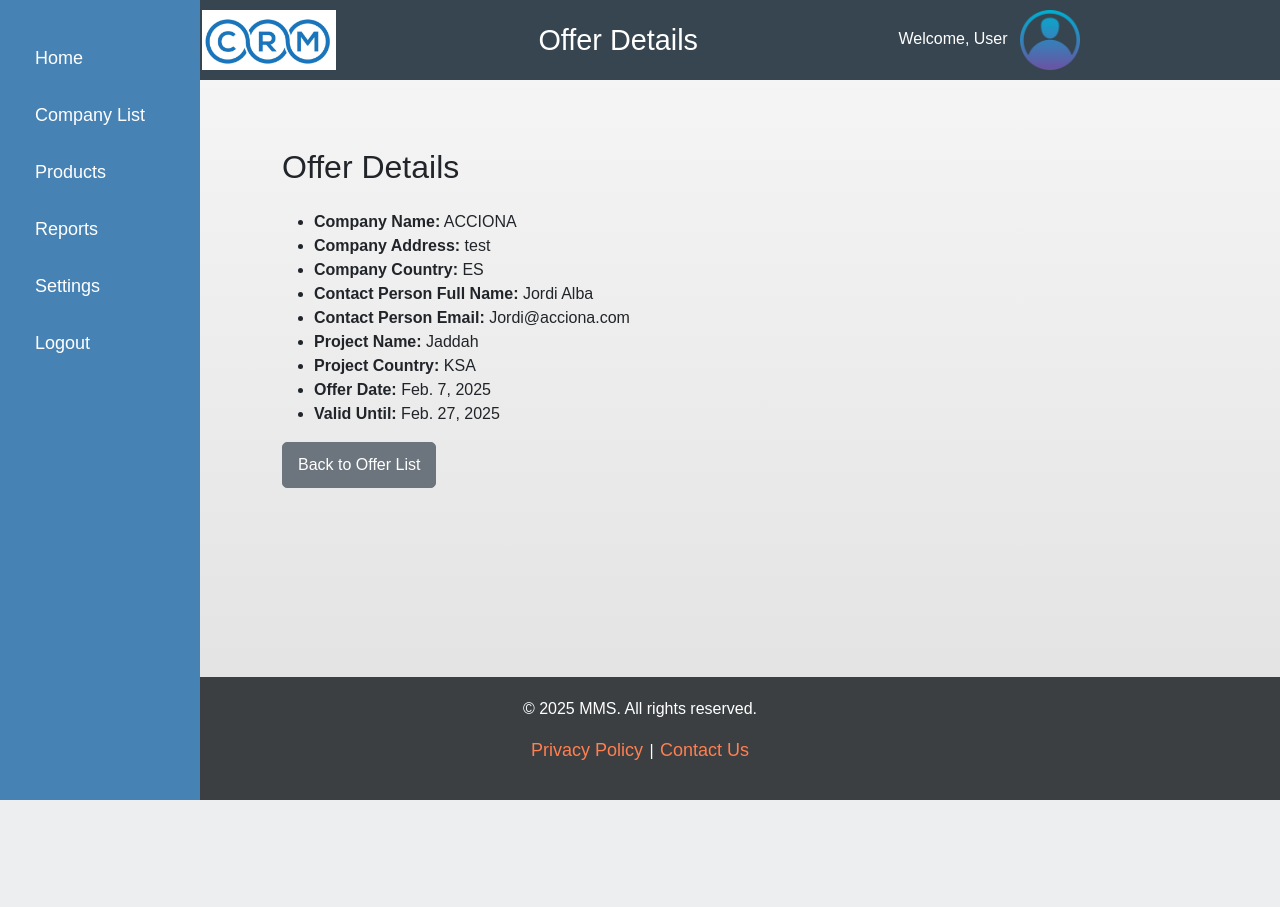
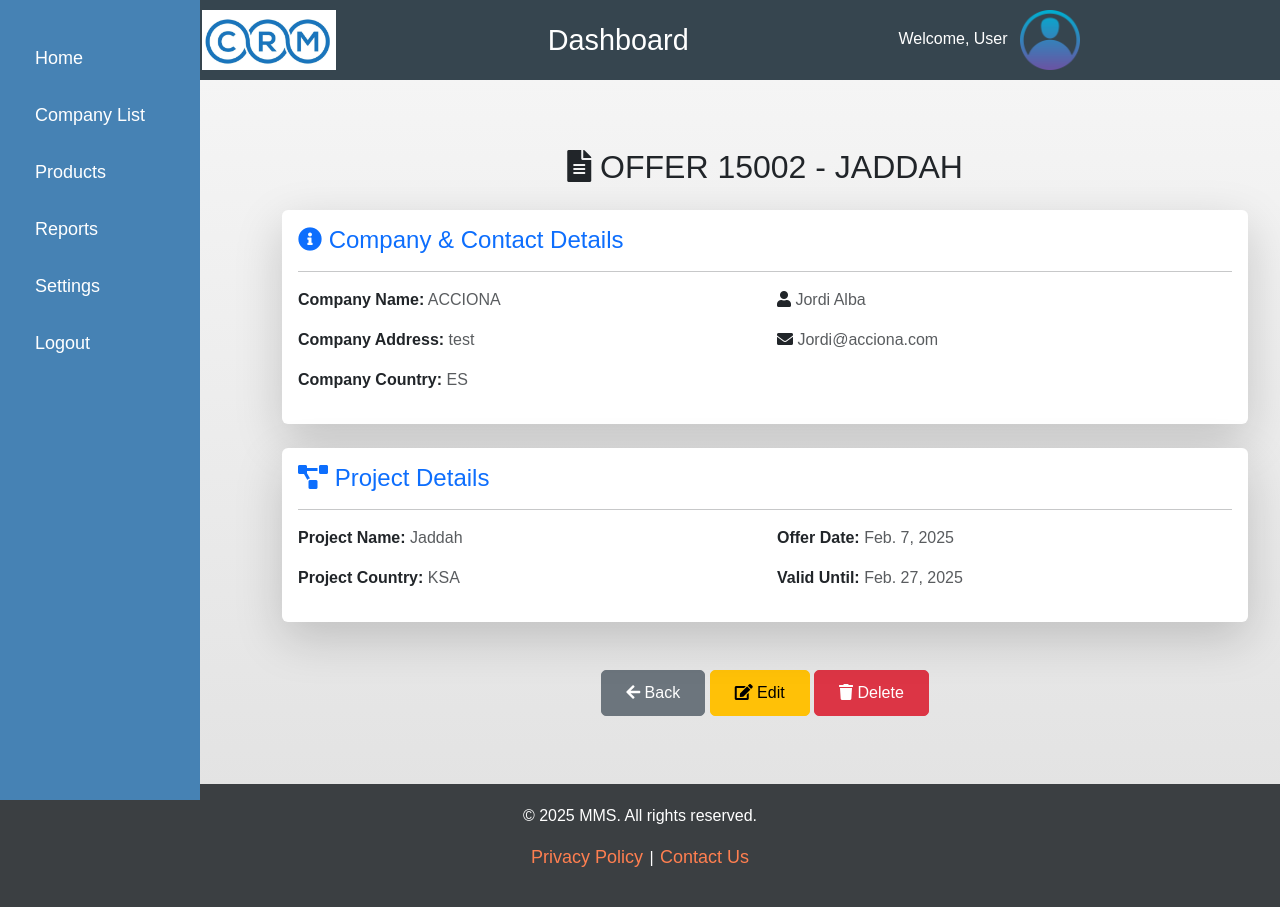
Before and after one commit to SinanAdnan/small_crm, a Django app: page /offers/2/ in a window 1280 px wide. Before the commit the page ends 800 px from the top, so only its background shows below. Run offline with Django 5.2, Linux system fonts and the light colour scheme; data comes from the database, SQL or seed files in the repository; both versions use the stored data as it was after the commit.

Commit message:
change to the new computer work

```diff
--- a/crm/templates/base.html
+++ b/crm/templates/base.html
@@ -3,7 +3,7 @@
 <head>
   <meta charset="UTF-8">
   <meta name="viewport" content="width=device-width, initial-scale=1.0">
-  <title>{% block title %}Company Dashboard{% endblock %}</title>
+  <title>{% block title %}Dashboard{% endblock %}</title>
   <link href="https://cdn.jsdelivr.net/npm/bootstrap@5.3.0-alpha1/dist/css/bootstrap.min.css" rel="stylesheet">
   <link href="https://cdnjs.cloudflare.com/ajax/libs/font-awesome/5.15.4/css/all.min.css" rel="stylesheet">
   {% load static %}
@@ -17,7 +17,7 @@
     <div class="logo">
       <a href="/"><img src="{% static 'images/crm_logo.png' %}" alt="CRM Logo"/></a>
     </div>
-    <h1>{% block header %}Company Dashboard{% endblock %}</h1>
+    <h1>{% block header %}Dashboard{% endblock %}</h1>
     <div class="user-profile">
       <span class="me-2">Welcome, User</span>
       <img src="{% static 'images/user-profile.png' %}" alt="User Profile">
--- a/offers/forms.py
+++ b/offers/forms.py
@@ -9,6 +9,7 @@ class OfferForm(forms.ModelForm):
             'company', 'project_name','contact_person', 'project_country', 'offer_date', 'valid_until'
         ]
         widgets = {
+            'country': forms.Select(attrs={'class': 'form-control'}),
             'offer_date': forms.DateInput(attrs={'type': 'date'}),
             'valid_until': forms.DateInput(attrs={'type': 'date'}),
         }
--- a/offers/models.py
+++ b/offers/models.py
@@ -1,6 +1,6 @@
 from django.db import models
 from company.models import Company, Contact
-
+from django_countries.fields import CountryField
 
 class OfferCounter(models.Model):
     base_number = models.PositiveIntegerField(default=11000)
@@ -22,7 +22,7 @@ class Offer(models.Model):
     valid_until = models.DateField()
     notes = models.TextField(blank=True, null=True)
     project_name = models.CharField(max_length=255)
-    project_country = models.CharField(max_length=100)
+    project_country = CountryField(blank_label='(Select a country)', null=True, blank=True)
 
     def save(self, *args, **kwargs):
         if not self.pk:
--- a/offers/templates/offers/offer_detail.html
+++ b/offers/templates/offers/offer_detail.html
@@ -1,27 +1,68 @@
-{% extends "base.html" %}
+{% extends 'base.html' %}
+{% load static %}
+{% block content %}
+<div class="container my-5">
+    <!-- Offer Title -->
+    <h2 class="text-center mb-4 text-uppercase font-weight-bold">
+        <i class="fas fa-file-alt"></i> Offer {{ offer.offer_number }} - {{ offer.project_name }}
+    </h2>
 
-{% block title %}
-    Offer Details
+    <div class="row">
+        <!-- Company and Contact Person Details -->
+        <div class="col-md-12">
+            <div class="card shadow-lg border-0 mb-4">
+                <div class="card-body">
+                    <h4 class="text-primary"><i class="fas fa-info-circle"></i> Company & Contact Details</h4>
+                    <hr>
+
+                    <div class="row">
+                        <div class="col-md-6">
+                            <p><strong>Company Name:</strong> <span class="text-muted">{{ offer.company.name }}</span></p>
+                            <p><strong>Company Address:</strong> <span class="text-muted">{{ offer.company.address }}</span></p>
+                            <p><strong>Company Country:</strong> <span class="text-muted">{{ offer.company.country }}</span></p>
+                        </div>
+                        <div class="col-md-6">
+                            <p><strong><i class="fas fa-user"></i></strong> <span class="text-muted">{{ offer.contact_person.first_name }} {{ offer.contact_person.second_name }}</span></p>
+                            <p><strong><i class="fas fa-envelope"></i></strong> <span class="text-muted">{{ offer.contact_person.email }}</span></p>
+                        </div>
+                    </div>
+                </div>
+            </div>
+        </div>
+
+        <!-- Project Details -->
+        <div class="col-md-12">
+            <div class="card shadow-lg border-0 mb-4">
+                <div class="card-body">
+                    <h4 class="text-primary"><i class="fas fa-project-diagram"></i> Project Details</h4>
+                    <hr>
+
+                    <div class="row">
+                        <div class="col-md-6">
+                            <p><strong>Project Name:</strong> <span class="text-muted">{{ offer.project_name }}</span></p>
+                            <p><strong>Project Country:</strong> <span class="text-muted">{{ offer.project_country }}</span></p>
+                        </div>
+                        <div class="col-md-6">
+                            <p><strong>Offer Date:</strong> <span class="text-muted">{{ offer.offer_date }}</span></p>
+                            <p><strong>Valid Until:</strong> <span class="text-muted">{{ offer.valid_until }}</span></p>
+                        </div>
+                    </div>
+                </div>
+            </div>
+        </div>
+    </div>
+
+    <!-- Action Buttons -->
+    <div class="text-center mt-4">
+        <a href="{% url 'offers:list' %}" class="btn btn-secondary px-4">
+            <i class="fas fa-arrow-left"></i> Back
+        </a>
+        <a href="#" class="btn btn-warning px-4">
+            <i class="fas fa-edit"></i> Edit
+        </a>
+        <a href="#" class="btn btn-danger px-4">
+            <i class="fas fa-trash"></i> Delete
+        </a>
+    </div>
+</div>
 {% endblock %}
-
-{% block header %}
-    Offer Details
-{% endblock %}
-
-{% block content %}
-    <div class="container mt-5">
-        <h2 class="mb-4">Offer Details</h2>
-        <ul>
-            <li><strong>Company Name:</strong> {{ offer.company.name }}</li>
-            <li><strong>Company Address:</strong> {{ offer.company.address }}</li>
-            <li><strong>Company Country:</strong> {{ offer.company.country }}</li>
-            <li><strong>Contact Person Full Name:</strong> {{ offer.contact_person.first_name }} {{ offer.contact_person.second_name }}</li>
-            <li><strong>Contact Person Email:</strong> {{ offer.contact_person.email }}</li>
-            <li><strong>Project Name:</strong> {{ offer.project_name }}</li>
-            <li><strong>Project Country:</strong> {{ offer.project_country }}</li>
-            <li><strong>Offer Date:</strong> {{ offer.offer_date }}</li>
-            <li><strong>Valid Until:</strong> {{ offer.valid_until }}</li>
-        </ul>
-        <a href="{% url 'offers:list' %}" class="btn btn-secondary">Back to Offer List</a>
-    </div>
-{% endblock %}
```
Also changed, not shown: requierments.txt (added, +56 -0 lines), db.sqlite3, offers/migrations/0002_alter_offer_project_country.py (added).
